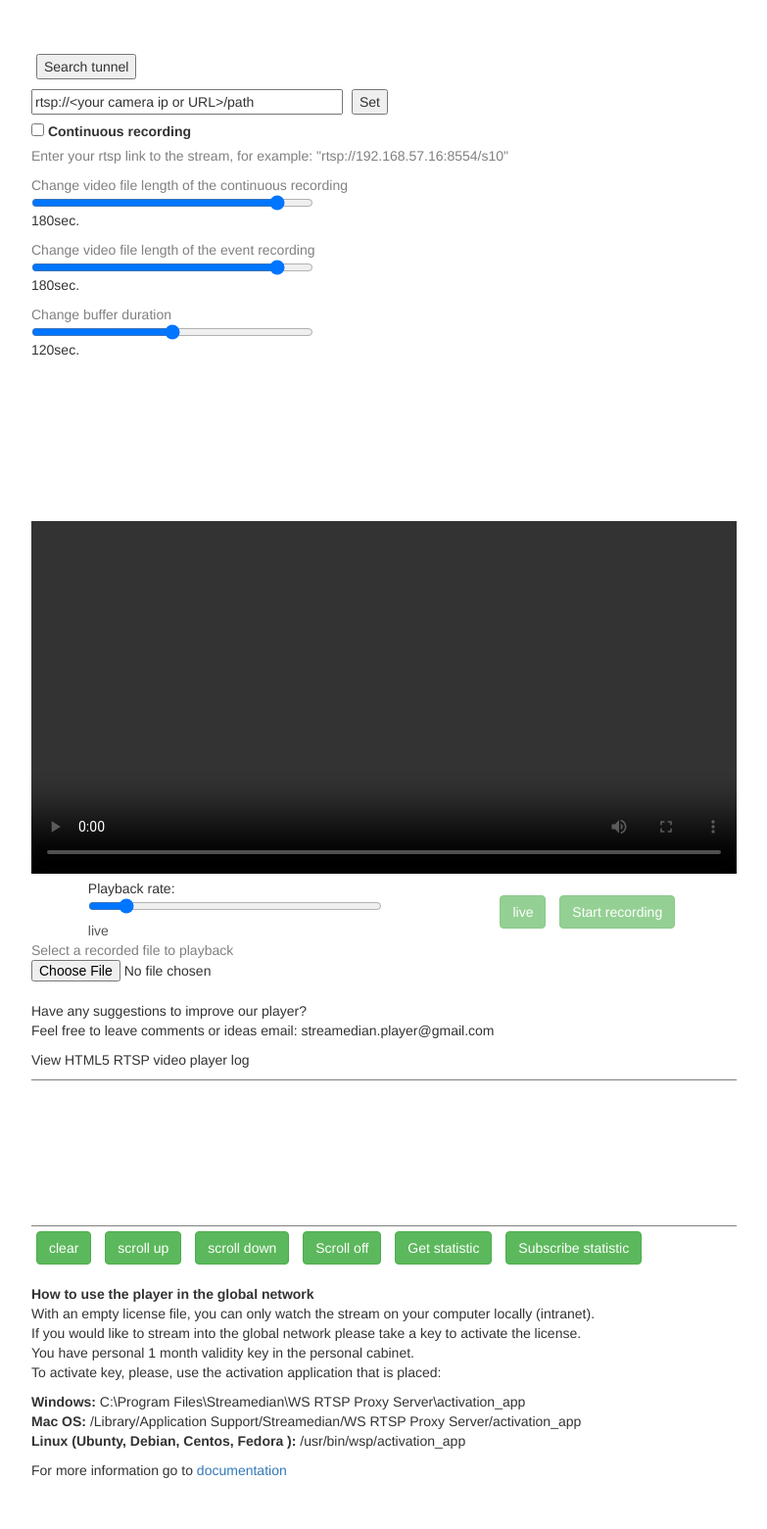
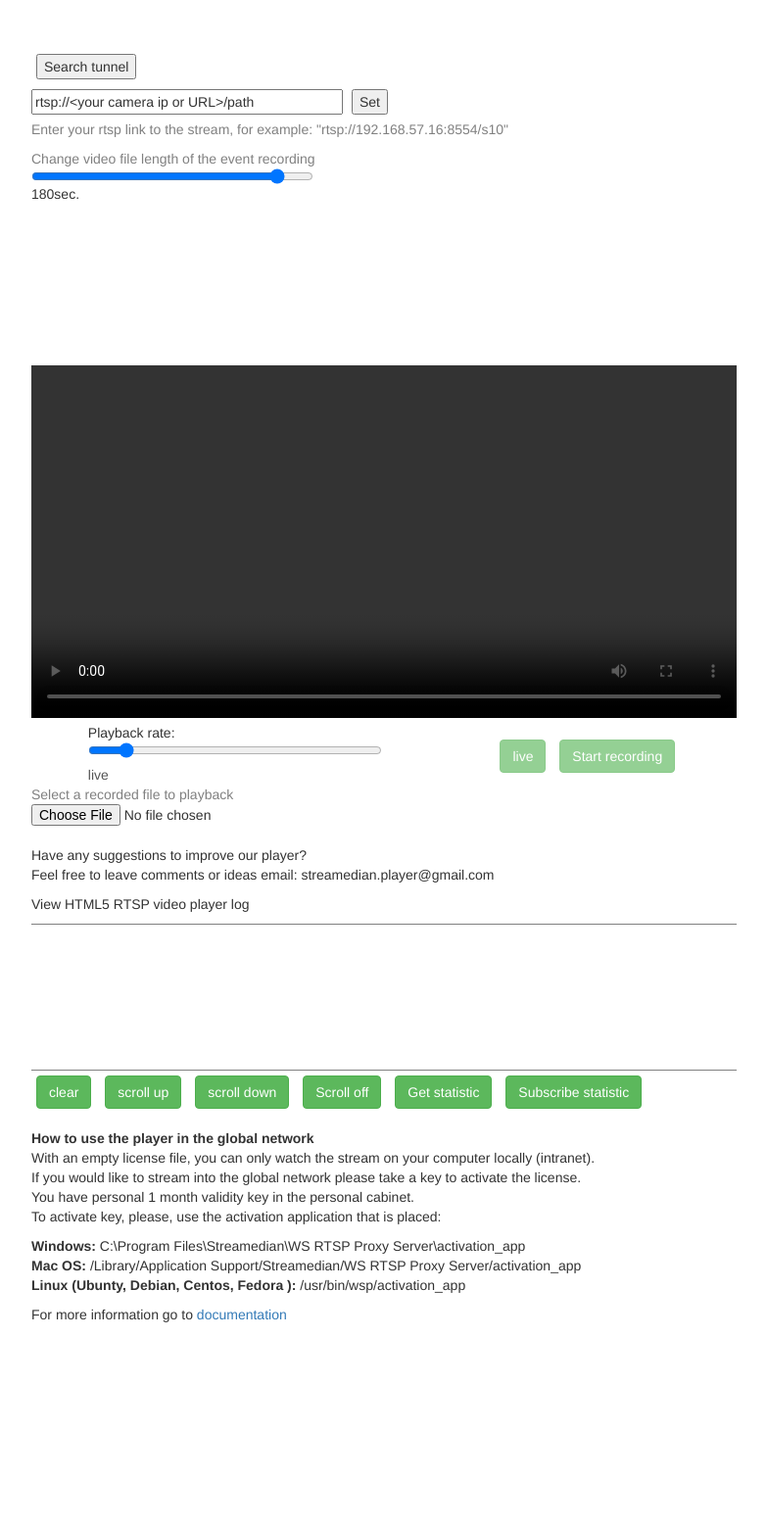
Before and after one commit to luoxiafeng/sdk_demo, a Flask app: page /live_preview in a window 1280 px wide. Shown: the whole page at 98% size, without its empty margins (248-1031 px from the left). After the commit the page ends 1350 px from the top, so only its background shows below. Run offline with Flask 3, Linux system fonts and the light colour scheme; the visitor is signed in with stand-in values (Sample User, id 1); a map, chart or similar area stays blank; some libraries are stand-ins or nearby versions.

Commit message:
display rtsp ,code simplify

```diff
--- a/templates/live_preview.html
+++ b/templates/live_preview.html
@@ -13,18 +13,8 @@
 <div>
     <input  id="stream_url" value="rtsp://<your camera ip or URL>/path" size="36">
     <button id="set_new_url">Set</button>
-  <div class="custom-control custom-switch">
-  <input type="checkbox" id="continuous_recording">
-  <label class="custom-control-label" for="customSwitch1">Continuous recording</label>
-</div>
 <div>
     <p style="color:#808080">Enter your rtsp link to the stream, for example: "rtsp://192.168.57.16:8554/s10"</p>
-</div>
-
-<div>
-    <span style="color:#808080">Change video file length of the continuous recording</span>
-    <input id="continuous_file_length" type="range" min="10000" max="200000" value="180000" step="1000" style="width:40%;">
-    <p id="continuous_file_length_label">180sec.</p>
 </div>
 
 <div>
@@ -33,11 +23,6 @@
     <p id="event_file_length_label">180sec.</p>
 </div>
 
-<div>
-    <span style="color:#808080">Change buffer duration</span>
-    <input id="buffer_duration" type="range" min="10" max="200" style="width:40%;">
-    <p id="buffer_value">120sec.</p>
-</div>
 <canvas id="video_canvas" resize="true"></canvas>
 <video id="test_video" controls autoplay>
     <!--<source src="rtsp://192.168.10.205:554/ch01.264" type="application/x-rtsp">-->
@@ -244,8 +229,6 @@ To activate key, please, use the activation application that is placed:
             infoHandler: infHandler,
             dataHandler: dataHandler,
             videoFormatHandler: formatHandler,
-            continuousFileLength: 180000,
-            eventFileLength: 10000,
             canvas: 'video_canvas',
         };
 
@@ -253,12 +236,8 @@ To activate key, please, use the activation application that is placed:
         var html5Canvas  = document.getElementById("video_canvas");
         var urlButton    = document.getElementById("set_new_url");
         var urlEdit      = document.getElementById("stream_url");
-        var bufferRange  = document.getElementById("buffer_duration");
         var bufferValue  = document.getElementById("buffer_value");
-        var continuousRecording  = document.getElementById("continuous_recording");
         var eventRecording = document.getElementById("event_recording");
-        var continuousFileLength  = document.getElementById("continuous_file_length");
-        var continuousFileLengthLabel  = document.getElementById("continuous_file_length_label");
         var eventFileLength  = document.getElementById("event_file_length");
         var eventFileLengthLabel  = document.getElementById("event_file_length_label");
 
@@ -300,50 +279,12 @@ To activate key, please, use the activation application that is placed:
             });
         }
 
-        var updateRangeControls = function(){
-            bufferRange.value     =  player.bufferDuration;
-            bufferValue.innerHTML = bufferRange.value + "sec.";
-
-            continuousFileLength.value = player.continuousRecording.fileLength;
-            continuousFileLengthLabel.innerText = `${continuousFileLength.value / 1000} sec.`;
-
-            eventFileLength.value = player.eventRecording.fileLength;
-            event_file_length_label.innerText = `${eventFileLength.value / 1000} sec.`;
-        };
-
-        bufferRange.addEventListener('input', function(){
-            var iValue = parseInt(this.value, 10);
-            player.bufferDuration = iValue;
-            bufferValue.innerHTML = this.value + "sec.";
-        });
-
-        bufferRange.innerHTML = player.bufferDuration + "sec.";
-        updateRangeControls();
-
-        continuousRecording.addEventListener('change', function(event) {
-            player.continuousRecording.record(event.target.checked);
-            continuousFileLength.disabled = event.target.checked;
-        });
-
         eventRecording.addEventListener('click', function(event) {
             let state = !event.target.classList.contains('btn-recording');
             player.eventRecording.record(state);
             event.target.classList.toggle('btn-success');
             event.target.classList.toggle('btn-recording');
             event.target.innerText = state ? 'Stop recording': 'Start recording';
-            eventFileLength.disabled = state;
-        });
-
-        continuousFileLength.addEventListener('input', function(event) {
-            let milliseconds = parseInt(event.target.value, 10);
-            player.continuousRecording.fileLength = milliseconds;
-            continuousFileLengthLabel.innerText = `${milliseconds / 1000} sec.`;
-        });
-
-        eventFileLength.addEventListener('input', function(event) {
-            let milliseconds = parseInt(event.target.value, 10);
-            player.eventRecording.fileLength = milliseconds;
-            eventFileLengthLabel.innerText = `${milliseconds / 1000} sec.`;
         });
 
         urlButton.onclick = ()=> {
@@ -355,9 +296,6 @@ To activate key, please, use the activation application that is placed:
             player = null;
             html5Player.src = newSource;
             player = Streamedian.player("test_video", playerOptions);
-            player.continuousRecording.record(continuousRecording.checked);
-            updateRangeControls();
-
             eventRecording.removeAttribute('disabled');
             set_live.removeAttribute('disabled');
         }
@@ -367,7 +305,6 @@ To activate key, please, use the activation application that is placed:
         });
 
         window.addEventListener('unload', function() {
-            player.continuousRecording.record(false);
             player.eventRecording.record(false);
         });
 
```
